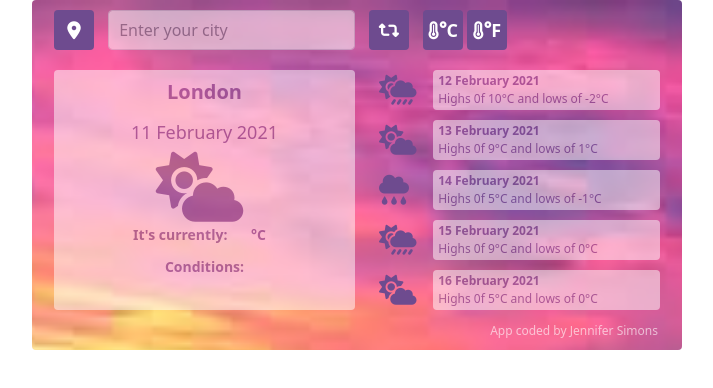
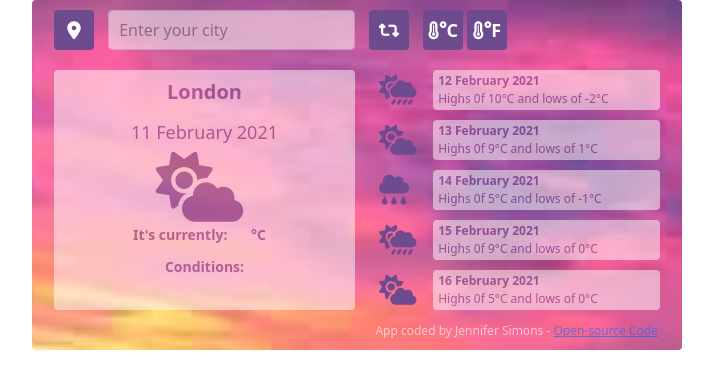
Before and after one commit to JenSimons228/weather-forecast-app, a website built with Parcel: page index.html in a window 1280 px wide. Shown: the whole page, without its empty margins (283-996 px from the left). Built offline with nearby package versions, Linux system fonts and the light colour scheme; no server answers.

Commit message:
Added open-source code link

```diff
--- a/index.html
+++ b/index.html
@@ -127,7 +127,7 @@
           </div>
         </div>
       </div>
-      <p class="developer">App coded by Jennifer Simons</p>
+      <p class="developer">App coded by Jennifer Simons - <a href="https://github.com/JenSimons228/weather-forecast-app"> Open-source Code</p>
     </div>
 
     <script src="src/index4.js"></script>
```
